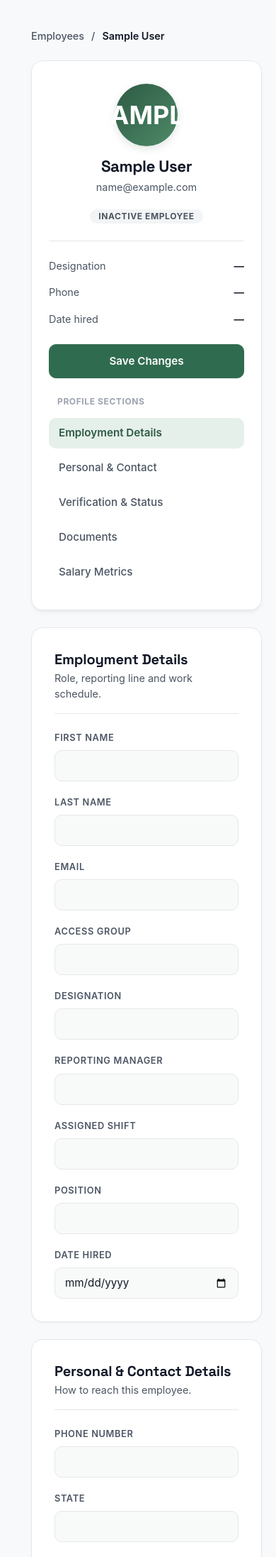
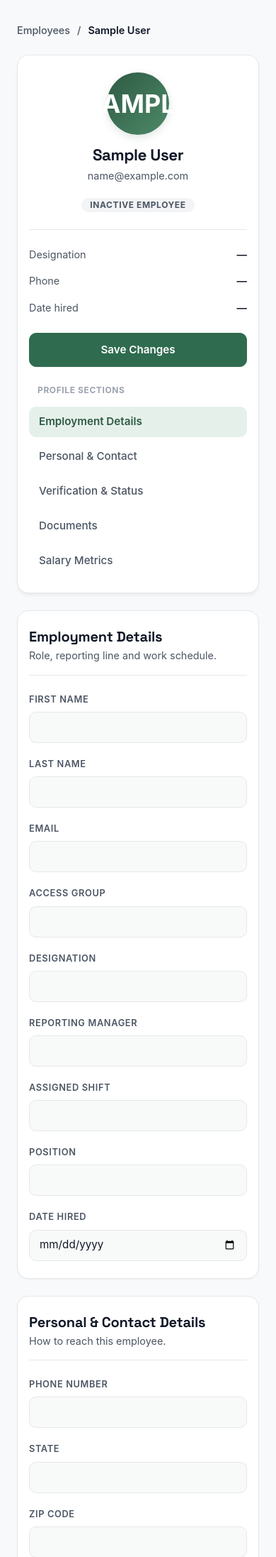
Before and after one commit to prabal1123/projSkySource, a Django app: template templates/appEmp/profile.html in a window 390 px wide; the page is wider, and only the part inside the window is pictured. Shown: the part 67-2261 px from the top of that part at 71% size. Run offline with Django 5.2, Linux system fonts and the light colour scheme; the template is opened without the code that fills it: most values are stand-ins (such as "Sample title", 1, 10 or a date in 2020); form fields are guessed from the names that the template uses.

Commit message:
Fixed sidenav

```diff
--- a/templates/appEmp/profile.html
+++ b/templates/appEmp/profile.html
@@ -290,6 +290,33 @@
     box-shadow: var(--shadow-sm);
     scroll-margin-top: 24px;
   }
+
+  /* =========================================================
+     MOBILE RESPONSIVENESS FIX (Remove massive side gaps)
+  ========================================================= */
+  @media (max-width: 768px) {
+    /* Shrink the outer wrapper padding */
+    .pe {
+      padding: 16px 12px 64px !important;
+    }
+
+    /* Shrink the massive internal padding inside the cards */
+    .pe .sidebar-card,
+    .pe .content-card,
+    .pe .salary-wrapper {
+      padding: 24px 16px !important;
+    }
+
+    /* Make grid inputs span full width easier on phones */
+    .pe .form-grid {
+      grid-template-columns: 1fr !important;
+    }
+
+    /* Align the document upload button vertically on phones */
+    #documents .form-grid {
+       align-items: stretch !important;
+    }
+  }
 </style>
 
 <div class="pe">
@@ -548,7 +575,6 @@
                 <div class="alert">{{ document_form.non_field_errors }}</div>
             {% endif %}
 
-            <!-- FIX: Wrapped the action URL in a conditional block to prevent NoReverseMatch errors -->
             <form method="post"
                   {% if profile and profile.uuid %}
                       action="{% url 'profile_document_upload' profile.uuid %}"
```
